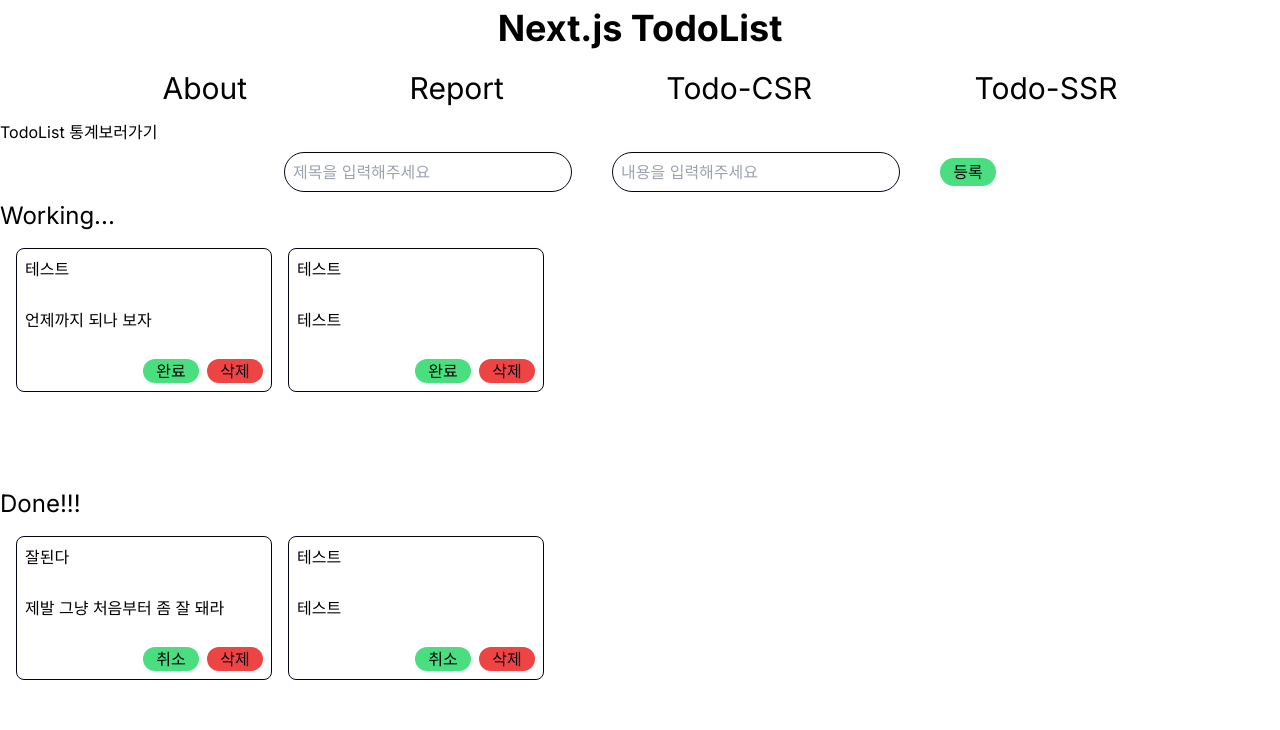
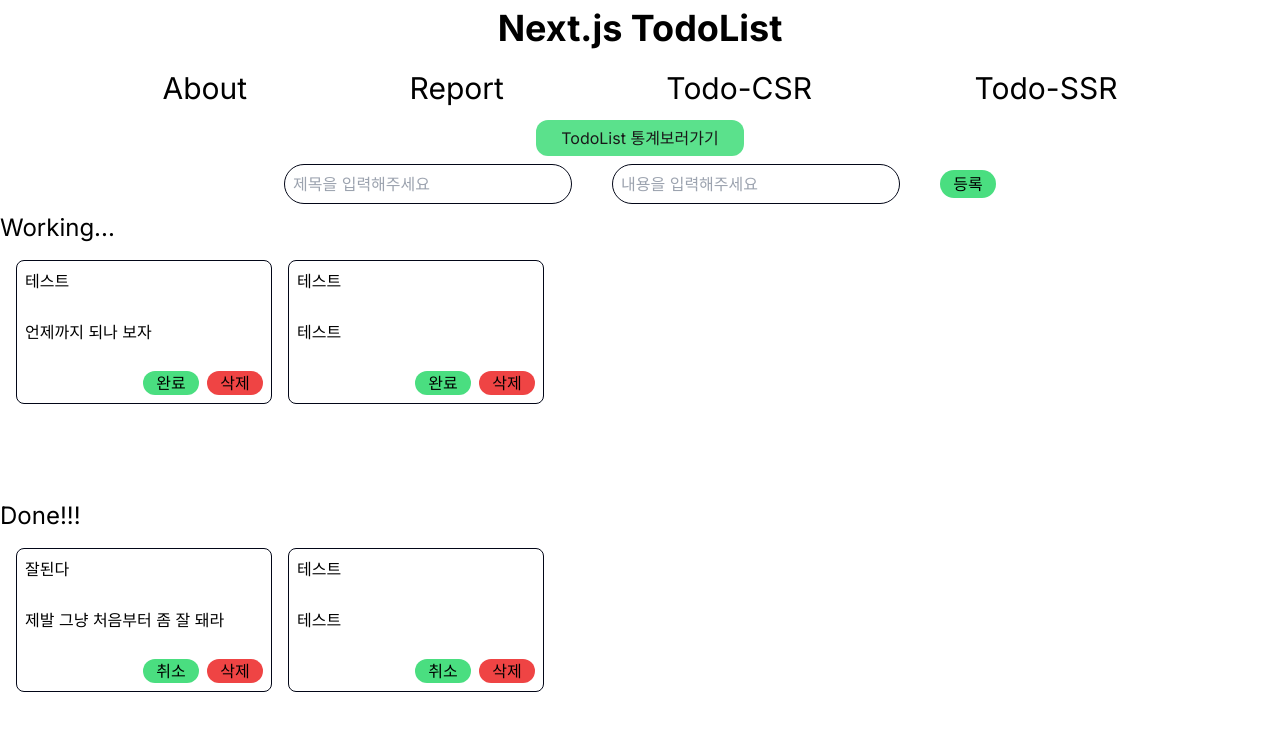
Before and after one commit to DecidedCard/nextjs-todolist, a Next.js app: page /todo-csr in a window 1280 px wide. Shown: the top 730 px of the page. Built offline with nearby package versions, Linux system fonts and the light colour scheme; data requests are answered from the project's data file.

Commit message:
[style] reportnavigate button css 작성

```diff
--- a/src/app/report/page.tsx
+++ b/src/app/report/page.tsx
@@ -4,7 +4,7 @@
 const ReportPage = async () => {
   const res = await fetch("http://localhost:3000/api/todoList", {
     next: {
-      revalidate: 5,
+      revalidate: 10,
     },
   });
 
--- a/src/app/todo-csr/page.tsx
+++ b/src/app/todo-csr/page.tsx
@@ -6,7 +6,9 @@
 const TodoCSRPage = () => {
   return (
     <main>
-      <ReportNavigateButton />
+      <div className="text-center">
+        <ReportNavigateButton />
+      </div>
       <InputForm />
       <TodoList isActive={false} />
       <TodoList isActive={true} />
--- a/src/components/TodoListComponents/ReportNavigateButton.tsx
+++ b/src/components/TodoListComponents/ReportNavigateButton.tsx
@@ -7,7 +7,12 @@
   const route = useRouter();
 
   return (
-    <button onClick={() => route.push("/report")}>TodoList 통계보러가기</button>
+    <button
+      onClick={() => route.push("/report")}
+      className="bg-green-400 w-52 h-9 rounded-xl opacity-90"
+    >
+      TodoList 통계보러가기
+    </button>
   );
 };
 
```
